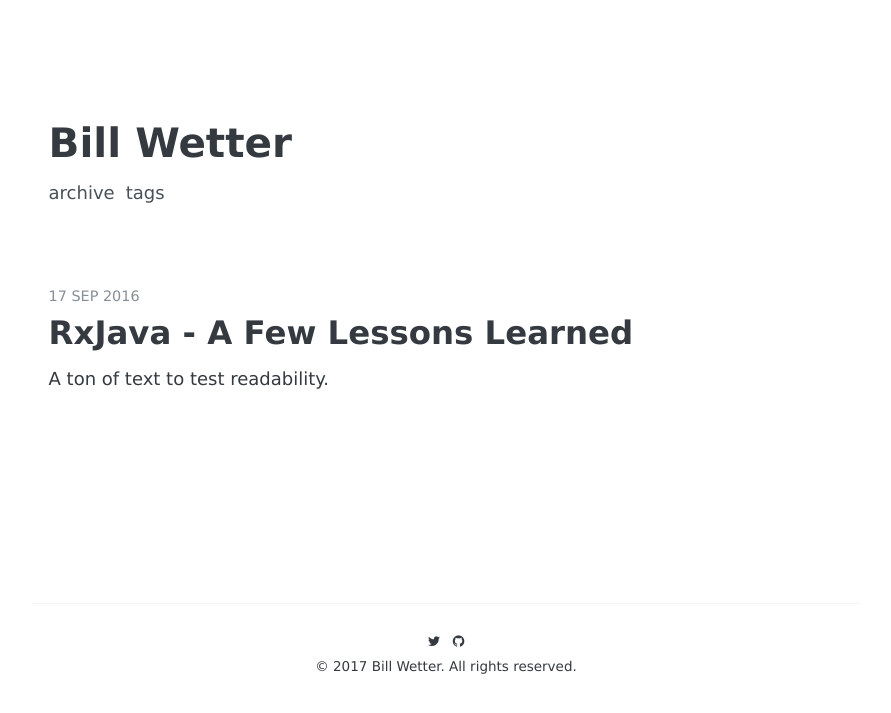
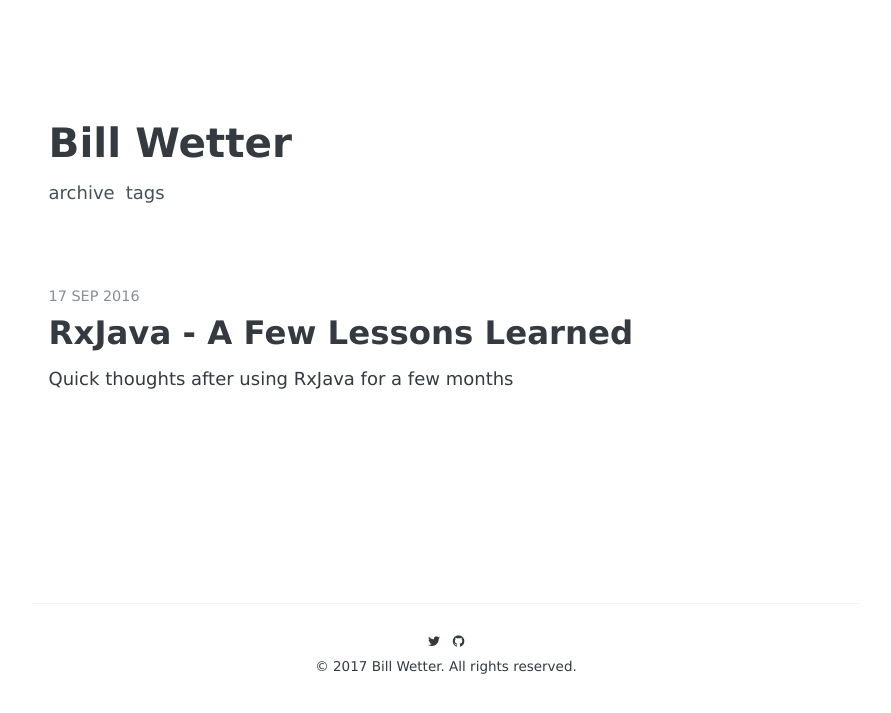
Before and after one commit to virtubill/virtubill.github.io, a Jekyll site: the page built from index.html, in a window 1280 px wide. Shown: the top 713 px of the page, without its empty margins (194-1085 px from the left). Built offline with Jekyll 4.4.1, drawn with Linux system fonts in a browser that asks for light colours; some web fonts are replaced; the list of posts is cut into pages by our own code.

Commit message:
fixed post summary

```diff
--- a/_posts/2016-09-17-rxjava-lessons-learned.md
+++ b/_posts/2016-09-17-rxjava-lessons-learned.md
@@ -1,7 +1,7 @@
 ---
 layout: post
 title: "RxJava - A Few Lessons Learned"
-description: "A ton of text to test readability."
+description: "Quick thoughts after using RxJava for a few months"
 date: 2016-09-17
 tags: [rxjava, android]
 comments: true
```
